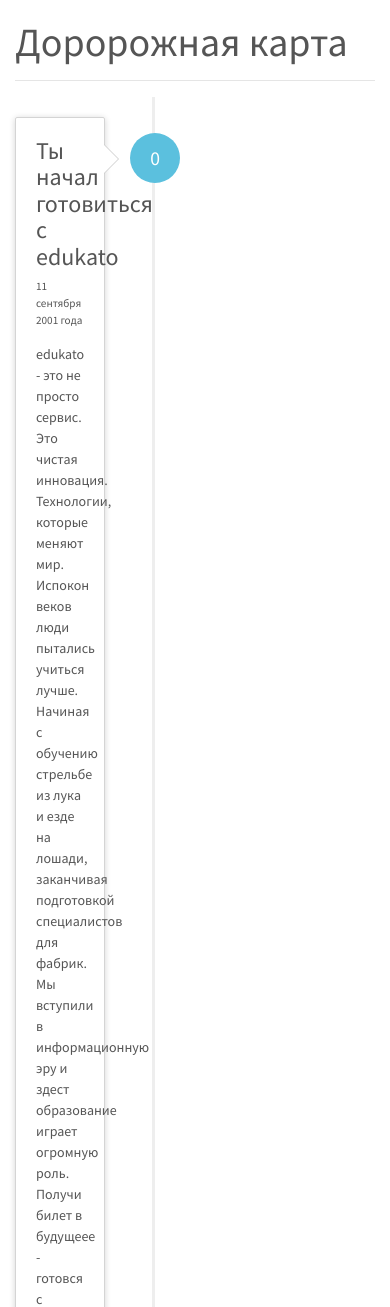
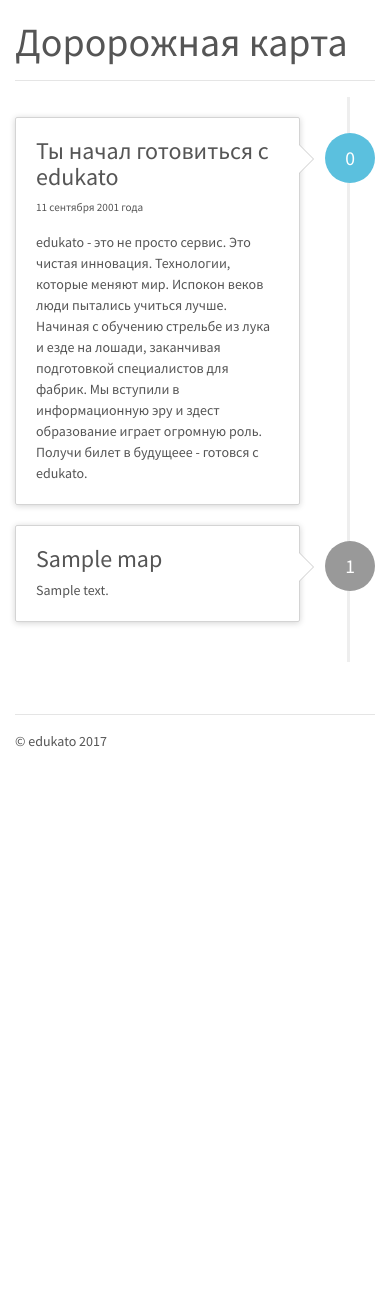
Before and after one commit to edukato/learning, a Flask app: page /road_map in a window 390 px wide. Shown: the part 58-1365 px from the top of the page. After the commit the page ends 805 px from the top, so only its background shows below. Run offline with Flask 2, Linux system fonts and the light colour scheme; a user stored in the database is signed in; tables that the repository leaves empty hold one stand-in row (values such as "Sample post"); data that the repository does not hold is empty; some libraries are stand-ins or nearby versions.

Commit message:
Баг с роудмэп

```diff
--- a/app/templates/home/road_map.html
+++ b/app/templates/home/road_map.html
@@ -9,7 +9,7 @@
         </div>
     </div>
     <div class="row">
-        <div class="col-6">
+        <div class="col-12 col-sm-12 col-md-6">
             {% if road_map_items %}
                 <ul class="timeline">
                     <li>
```
